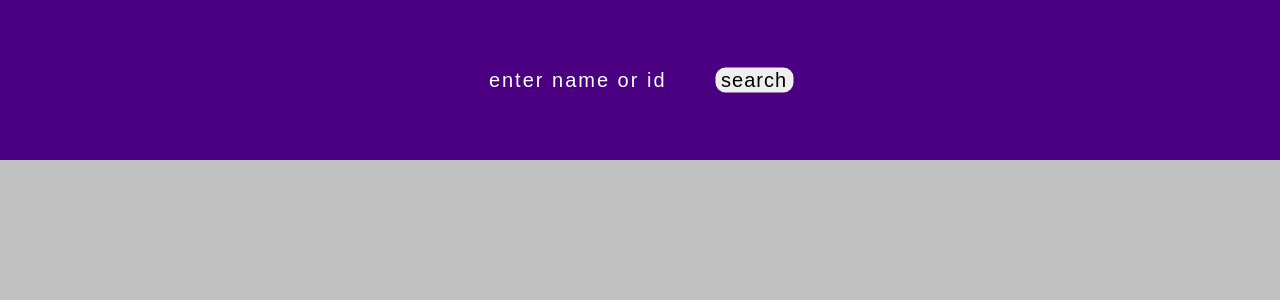
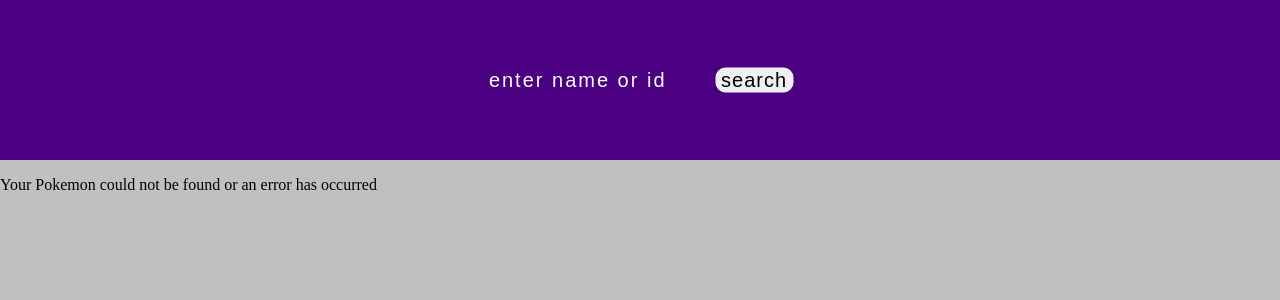
Before and after one commit to msrai92/PokemonSearch, a React app in the folder pokemon-search/: page / in a window 1280 px wide. Shown: the top 300 px of the page. Built offline with nearby package versions, Linux system fonts and the light colour scheme.

Commit message:
update to displaying pokemon

```diff
--- a/pokemon-search/src/components/App.js
+++ b/pokemon-search/src/components/App.js
@@ -176,6 +176,24 @@
     });
 
   }
+
+  renderPokemon(){
+    const pokemon = [];
+    let evolutions;
+    if(this.state.evoInfo!==undefined){
+      evolutions = this.state.evoInfo;
+      for(var i=0; i<evolutions.length; i++){
+        const poke = <Pokemon pokeName={evolutions.name} pokeUrl={evolutions.url} pokeImg={evolutions.sprite} />;
+        pokemon.push(poke);
+      }
+      return pokemon;
+    }else{
+      const errMsg = <p>Your Pokemon could not be found or an error has occurred</p>
+      return errMsg;
+    }
+  }
+
+
   componentDidMount() {
     //this.getPokemon();
     //this.getSpecies();
@@ -185,16 +203,17 @@
   //<Pokemon pokeImg={this.state.img} evolutions={this.state.evolutions} />
   render() {
 
-    if (this.state.evoInfo!==undefined) {
-      const pokemon = this.state.evoInfo.map(evolution =>{
-        <Pokemon pokeName={evolution.name} pokeUrl={evolution.url} pokeImg={evolution.sprite} />
-      })
-    }else{
+    var pokemon = [];
+    var evolutions;
+    if(this.state.evoInfo!==undefined) evolutions = this.state.evoInfo;
 
-    }
+
+
     return (
       <div className={AppStyles.Main}>
         <Search getPokemon={this.getPokemon} />
+
+        {this.renderPokemon()}
 
       </div>
     );
@@ -204,7 +223,16 @@
 export default App;
 
 /*
-{this.state.evoInfo!==undefined ? (
+if (this.state.evoInfo!==undefined) {
+      const pokemon = this.state.evoInfo.map(evolution =>{
+        <Pokemon pokeName={evolution.name} pokeUrl={evolution.url} pokeImg={evolution.sprite} />
+
+      })
+    }else{
+      const errMsg = "Your Pokemon could not be found or an error has occurred";
+    }
+
+    {this.state.evoInfo!==undefined ? (
           <div>
             {this.state.evoInfo.map(evolution => {
               return (
@@ -213,4 +241,11 @@
             })}
             </div>
         ): <p>{this.state.errMsg}</p>}
+
+        {this.state.evoInfo!==undefined ? (
+          <div>
+          {this.state.evoInfo(evolution => <Pokemon pokeName={evolution.name} pokeUrl={evolution.url} pokeImg={evolution.sprite}/>)}
+          </div>
+        ): <p>{this.state.errMsg}</p>}
+
 */
--- a/pokemon-search/src/components/Pokemon.jsx
+++ b/pokemon-search/src/components/Pokemon.jsx
@@ -2,9 +2,13 @@
 import AppStyles from "./App.css";
 
 class Pokemon extends Component {
-  state = {};
+  state = {
+    img: undefined,
+    pokemonName: "Pikachu"
+  };
 
   handleClick() {
+
     console.log("clicked");
   }
 
@@ -19,7 +23,7 @@
               className={AppStyles.image}
             />
           )}
-
+          <p>Pokemon</p>
         </div>
 
       </div>
```
